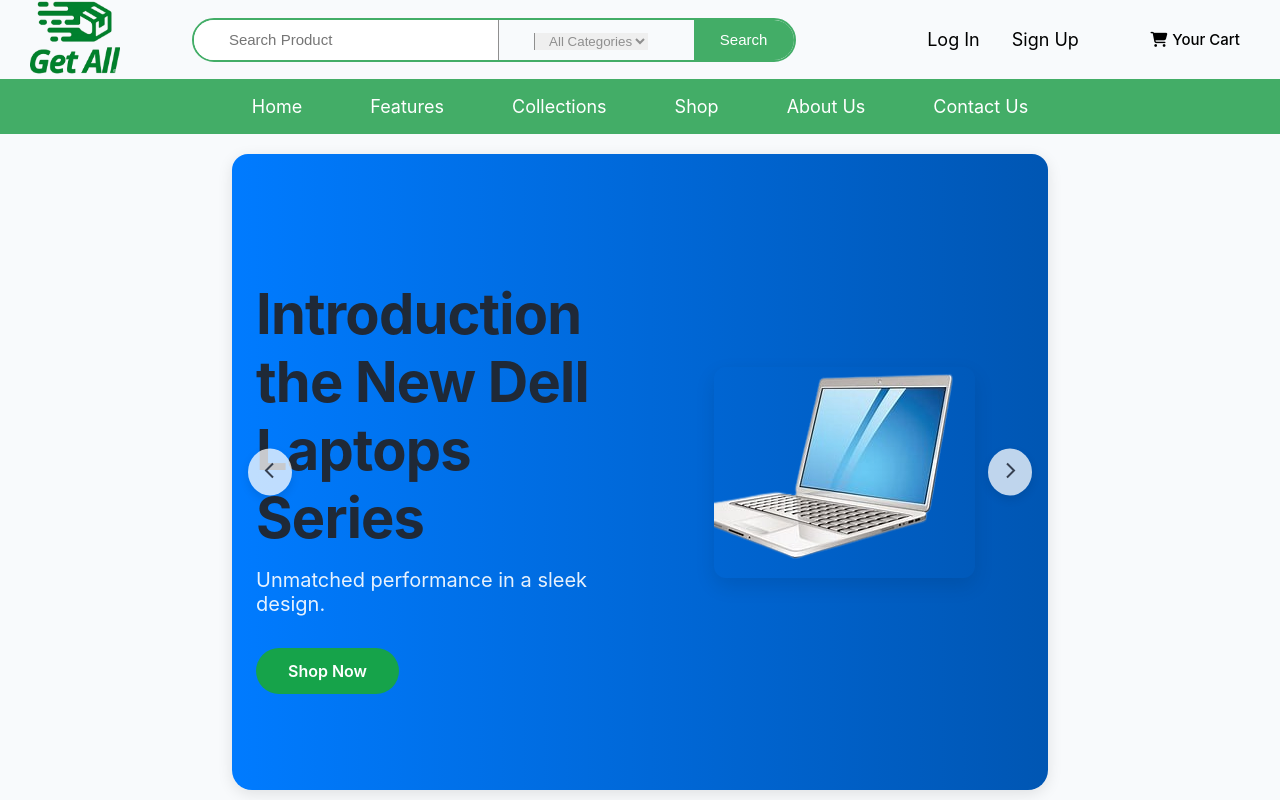
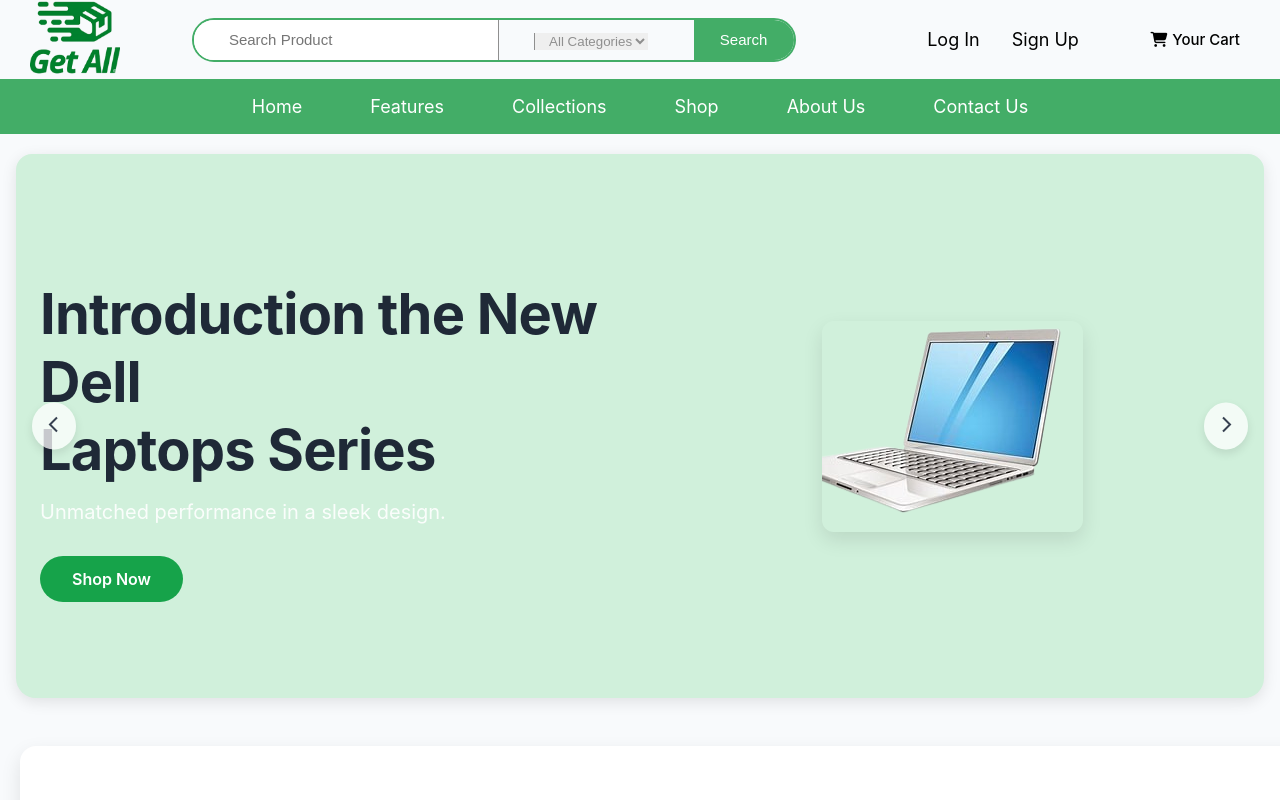
Before and after one commit to SaugatGautam100/Get-All, a React (Create React App) app in the folder getall/: page / in a window 1280 px wide. Shown: the top 800 px of the page. Built offline with nearby package versions, Linux system fonts and the light colour scheme.

Commit message:
change in css

```diff
--- a/getall/src/App.css
+++ b/getall/src/App.css
@@ -1250,11 +1250,23 @@
   right: -20px;
 }
 li > a {
-  color: black;
+  color: white;
   text-decoration: none;
 }
 ul {
   line-height: 25px;
+  list-style: none;
+}
+ul {
+    display: block;
+  line-height: 40px;
+
+
+   padding: 0;
+   margin: 0;
+}
+.footer h3{
+  font-size: 22px;
 }
 .btn {
   background-color: #16a34a;
@@ -1634,7 +1646,7 @@
 
 /* Hero Section */
         .hero-section {
-            background: linear-gradient(to right, #007bff, #0056b3); /* Blue gradient */
+    /* background: linear-gradient(to right, #007bff, #0056b3); */
     color: #ffffff;
     text-align: center;
     padding: 6rem 1.5rem;
@@ -1642,6 +1654,8 @@
     border-bottom-right-radius: 20px;
     margin-bottom: 3rem;
     box-shadow: 0 4px 15px rgba(0, 0, 0, 0.1);
+    background-color: var(--background);
+    width: 100%;
 }
 
         .hero-content h1 {
--- a/getall/src/components/Home.js
+++ b/getall/src/components/Home.js
@@ -136,15 +136,15 @@
         <div class="promo-text">
           <h1 className="ta-left">Mega Sales Extravaganza!</h1>
           <p >Unbelievable Deals and Discounts Await You At Our Mega Sales</p>
+          <a href="#" class="btn">
+            Start Shopping
+          </a>
         </div>
         <img src={smartphones} alt="iPhone" />
         <div class="promo-code">
           <p>
             Use Code: <strong>FridayDeal</strong>
           </p>
-          <a href="#" class="btn">
-            Start Shopping
-          </a>
         </div>
       </section>
       <section class="offers">
```
Lines whose indentation alone changed are shown as unchanged.
